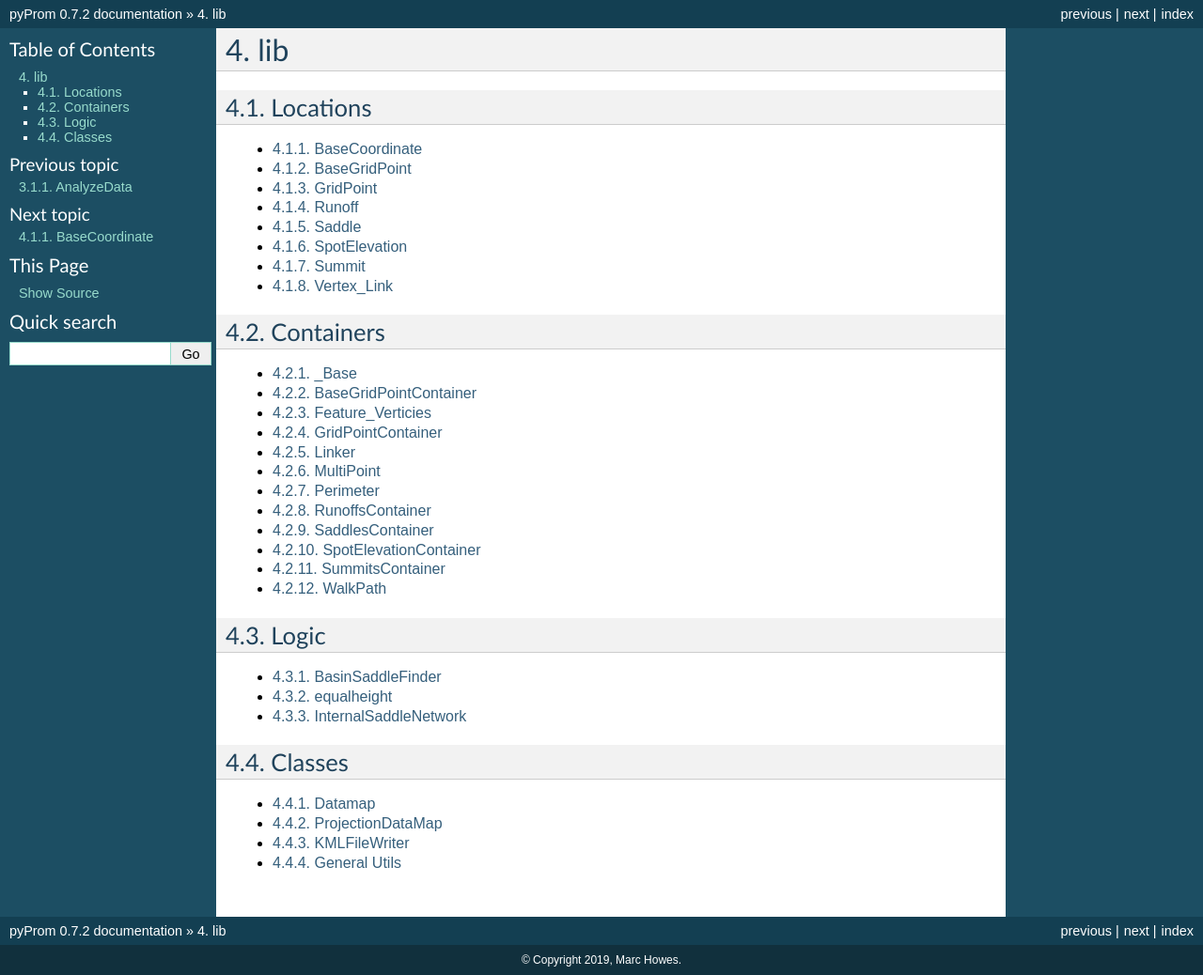
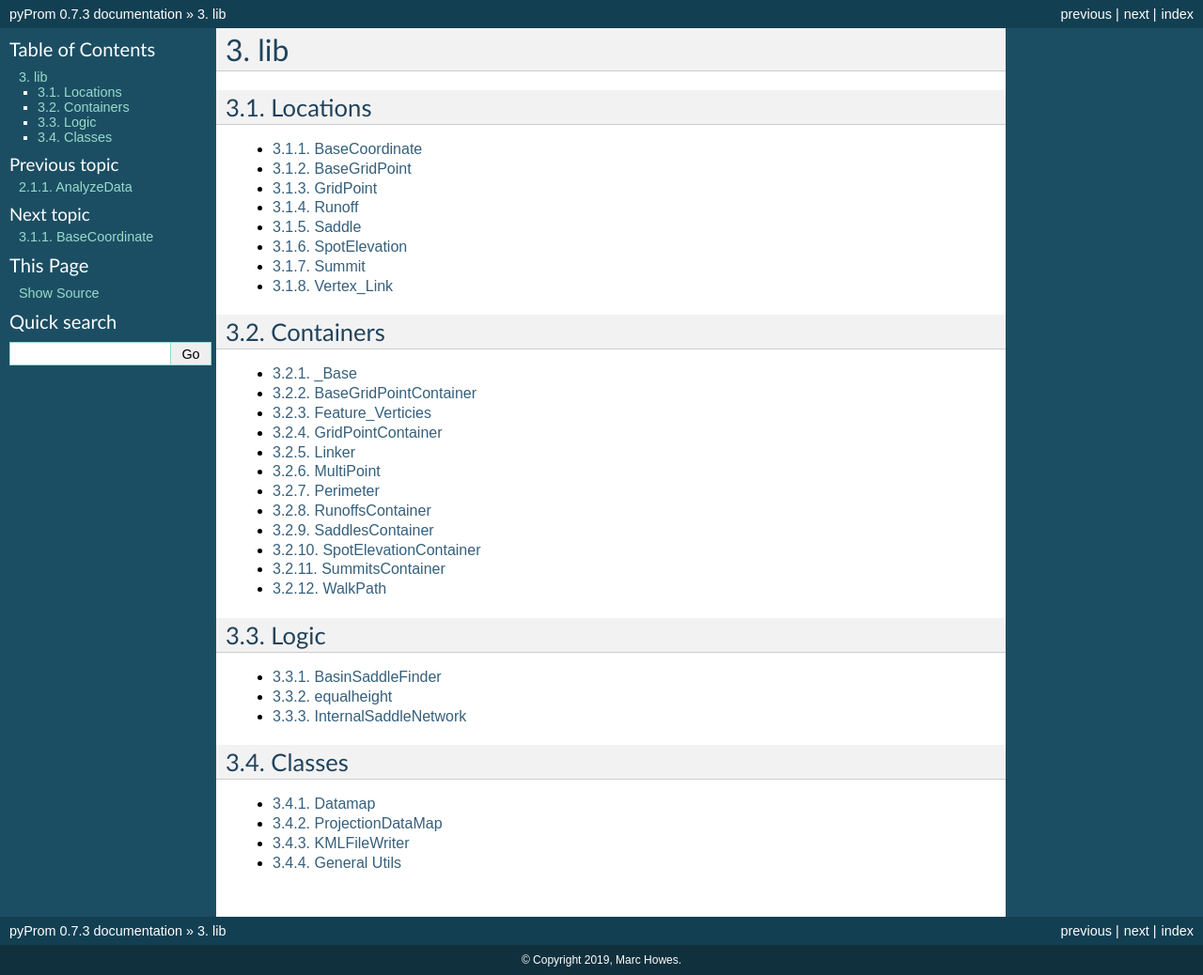
Before and after one commit to Marchowes/pyProm, a Sphinx documentation site: the page built from docs/pyprom/lib.rst, in a window 1280 px wide. Shown: the whole page at 94% size. Built offline with Sphinx 7.4.7, drawn with Linux system fonts in a browser that asks for light colours; pages that are not in the unit, such as notebooks, are missing from menus.

```diff
--- a/docs/conf.py
+++ b/docs/conf.py
@@ -59,9 +59,9 @@ author = 'Marc Howes'
 # built documents.
 #
 # The short X.Y version.
-version = '0.7.2'
+version = '0.7.3'
 # The full version, including alpha/beta/rc tags.
-release = '0.7.2'
+release = '0.7.3'
 
 # The language for content autogenerated by Sphinx. Refer to documentation
 # for a list of supported languages.
--- a/docs/index.rst
+++ b/docs/index.rst
@@ -13,7 +13,7 @@ Contents:
    :numbered:
 
    pyprom/dataload
-   pyprom/domain
+   pyprom/domainmap
    pyprom/feature_discovery
    pyprom/lib
 
```
Also changed, not shown: docs/pyprom/domain/domain.rst (+4 -4 lines).
